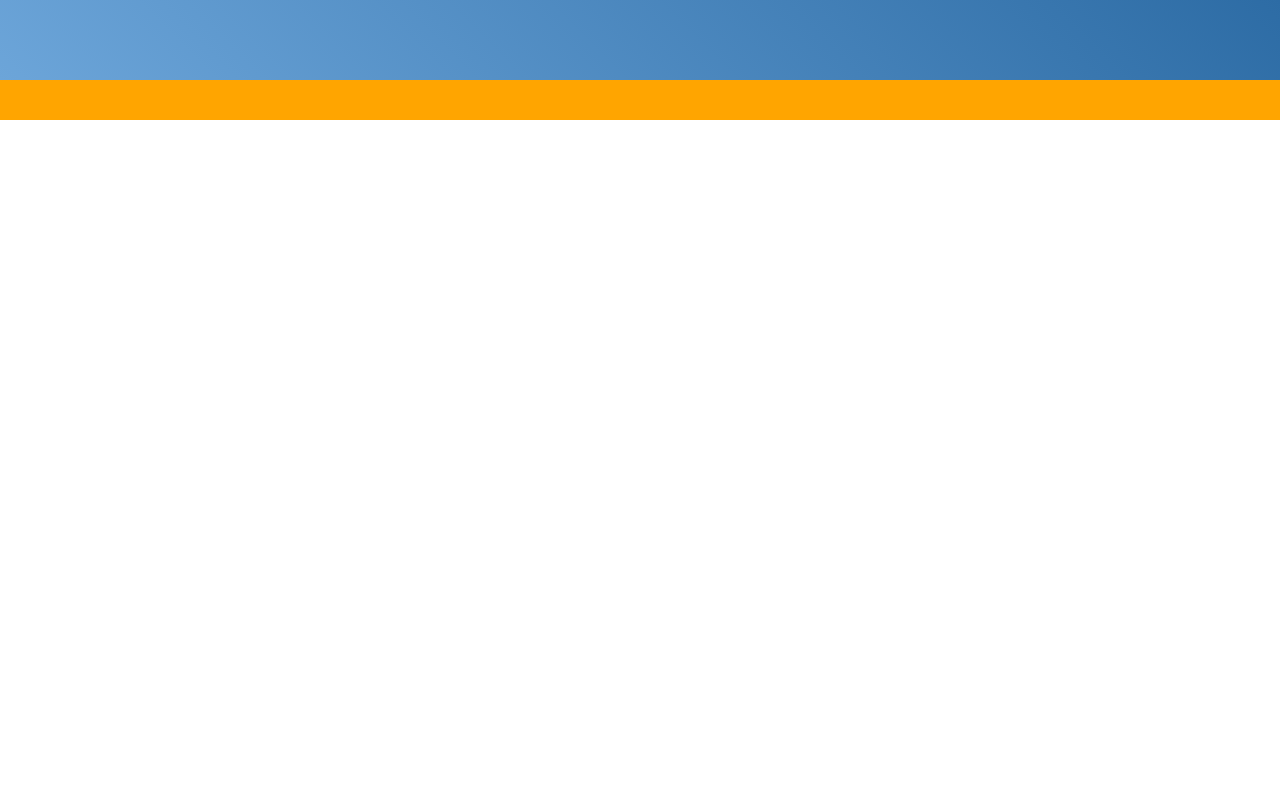
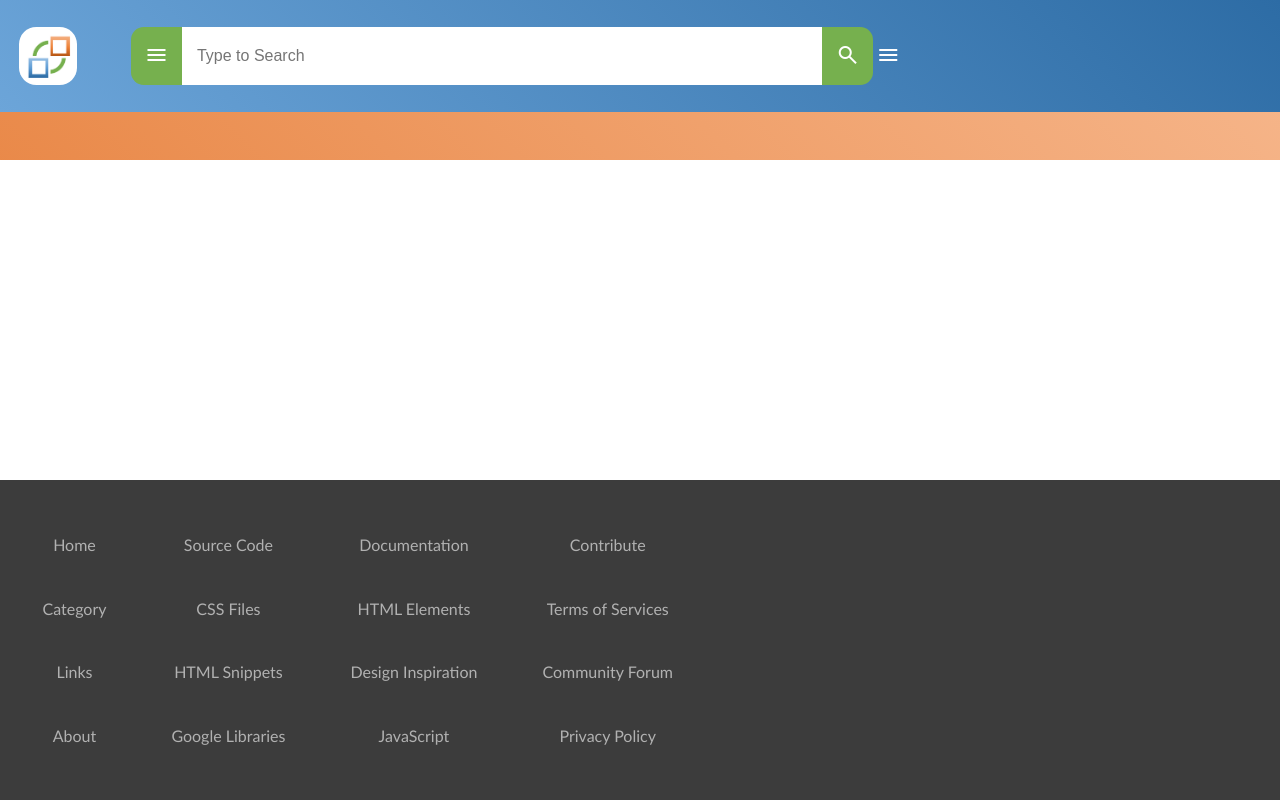
Before and after one commit to asad-777/Elementor, a plain HTML site: page index.html in a window 1280 px wide. Drawn offline with nearby package versions, Linux system fonts and the light colour scheme; a web font is replaced by a local one.

Commit message:
footer added

```diff
--- a/css_files/index.css
+++ b/css_files/index.css
@@ -1,6 +1,7 @@
 * {
     margin: 0;
     padding: 0;
+    box-sizing: border-box;
     font-family: 'Trebuchet MS', 'Lucida Sans Unicode', 'Lucida Grande', 'Lucida Sans', Arial, sans-serif;
 }
 
@@ -46,24 +47,120 @@ for large devices (laptops and desktops)
         background-color: white;
         box-sizing: border-box;
     }
+    .hover{
+        transition-duration: 0.3s;
+        border: 2px solid transparent;
+    }
+    .hover:hover{
+        border: 2px solid whitesmoke;
+        transform: translate(-2px,-1px);
+        box-shadow: 10px 10px 15px rgba(0, 0, 0, 0.3);
+    }
+    /*Top navigation bar*/
     .top_navbar {
         width: 100%;
-        height: 15vh;
+        height: 20vh;
         background-color: transparent;
         top: 0;
         left: 0;
         position: fixed;
+        z-index: 1000;
     }
+    /*top blue navigation bar*/
     .top_navbar-1{
         width: 100%;
-        height: 10vh;
+        height: 14vh;
         background: linear-gradient(45deg,rgb(108, 165, 217),rgb(45, 108, 165));
         display: flex;
+        align-items: center;
     }
+    .logo{
+        width: 4.5vw;
+        height: 4.5vw;
+        border-radius: 30%;
+        background-image: url(/image_files/small_logo.png);
+        background-size: contain;
+        margin-left: 1.5vw;
+    }
+    .input{
+        display: flex;
+        align-items: center;
+        margin-left: 4vw;
+        border-radius: 1vw;
+        border: 3px solid transparent;
+        transition-duration: 0.3s;
+    }
+    .input input{
+        width: 50vw;
+        height: 4.5vw;
+        border: 2px solid transparent;
+        padding: 0px 1vw 0px 1vw;
+        font-size: 1em;
+        font-family: sans-serif;
+        outline: none;
+    }
+    #category{
+        width: 4vw;
+        height: 4.5vw;
+        border: 2px solid transparent;
+        background-color: rgb(118, 176, 78);
+        border-top-left-radius: 1vw;
+        border-bottom-left-radius: 1vw;
+    }
+    #search{
+        width: 4vw;
+        height: 4.5vw;
+        border: 2px solid transparent;
+        border-top-right-radius: 1vw;
+        border-bottom-right-radius: 1vw;
+        background-color: rgb(118, 176, 78);
+    }
+.button_input:active {
+    transform: translateY(2px); /* Slight push-down effect */
+    background-color: rgb(78, 136, 38); /* Even darker green on click */
+}
+    /*top orange navigation bar*/
     .top_navbar-2{
         width: 100%;
-        height: 5vh;
+        height: 6vh;
         display: flex;
-        background-color: orange;
+        background: linear-gradient(45deg,rgba(228, 108, 28, 0.8),rgba(243, 161, 106, 0.8));
     }
 }
+
+/*Footer is starting here*/
+.footer{
+    width: 100%;
+    height: 25vw;
+    background-color: rgb(60, 60, 60);
+    position: fixed;
+    bottom: 0;
+    left: 0;
+    display: flex;
+    align-items: center;
+}
+.footer table td {
+    text-align: center;
+    align-items: center;
+    justify-content: center;
+    transition-duration: 0.3s;
+}
+
+.table_footer_data {
+    display: block;  /* Makes the <a> tag fill the entire <td> */
+    padding: 1.6vw;
+    color: rgba(255,255,255,0.6);
+    font-size: 1em;
+    font-weight: 500;
+    text-decoration: none;
+    border: 2px solid transparent;
+    border-radius: 1vw;
+    transition: transform 0.3s, box-shadow 0.3s, border-color 0.3s;
+}
+
+.table_footer_data:hover {
+    border: 2px solid whitesmoke;
+    transform: translate(-2px,-1px);
+    box-shadow: 10px 10px 15px rgba(0, 0, 0, 0.3);
+    color: rgba(255,255,255,0.9);
+}
--- a/index.html
+++ b/index.html
@@ -3,14 +3,37 @@
 <head>
     <meta charset="UTF-8">
     <meta name="viewport" content="width=device-width, initial-scale=1.0">
+
+<link rel="preconnect" href="https://fonts.googleapis.com">
+<link rel="preconnect" href="https://fonts.gstatic.com" crossorigin>
+<link href="https://fonts.googleapis.com/css2?family=Foldit:wght@100..900&family=Nerko+One&display=swap" rel="stylesheet">
+<link rel="stylesheet" href="https://fonts.googleapis.com/css2?family=Material+Symbols+Outlined:opsz,wght,FILL,GRAD@20..48,100..700,0..1,-50..200" />
+
+
     <link rel="stylesheet" href="css_files/index.css">
-    <link rel="icon" href="image_files/logo.png">
+    <link rel="icon" href="image_files/small_logo.png">
     <title>Elementor</title>
 </head>
 <body>
+    <!--Navigation Bar starts here-->
     <nav>
         <div class="top_navbar">
             <div class="top_navbar-1">
+
+              <a href="index.html"><div class="logo hover"></div></a>
+
+               <div class="input">
+                <button id="category" class="button_input"><span class="material-symbols-outlined" style="color: white">menu</span></button>
+                <input placeholder="Type to Search">
+                <button id="search" class="button_input"><span class="material-symbols-outlined" style="color: white;">search</span></button>
+               </div>
+
+<!-- the top nav bar icons-->
+               <div>
+                    <span class="material-symbols-outlined" style="color: white">menu</span>
+               </div>
+<!-- top nav bar icons end herer-->
+
 
             </div>
             <div class="top_navbar-2">
@@ -18,5 +41,40 @@
             </div>
         </div>
     </nav>
+    <!--Navigation Bar Ends here-->
+
+
+    <!--Footer starts here-->
+    <footer>
+        <div class="footer">
+<table style="border-spacing: 20px 0px;">
+    <tr>
+        <td><a href="#" class="table_footer_data">Home</a></td>
+        <td><a href="#" class="table_footer_data">Source Code</a></td>
+        <td><a href="#" class="table_footer_data">Documentation</a></td>
+        <td><a href="#" class="table_footer_data">Contribute</a></td>
+    </tr>
+    <tr>
+        <td><a href="#" class="table_footer_data">Category</a></td>
+        <td><a href="#" class="table_footer_data">CSS Files</a></td>
+        <td><a href="#" class="table_footer_data">HTML Elements</a></td>
+        <td><a href="#" class="table_footer_data">Terms of Services</a></td>
+    </tr>
+    <tr>
+        <td><a href="#" class="table_footer_data">Links</a></td>
+        <td><a href="#" class="table_footer_data">HTML Snippets</a></td>
+        <td><a href="#" class="table_footer_data">Design Inspiration</a></td>
+        <td><a href="#" class="table_footer_data">Community Forum</a></td>
+    </tr>
+    <tr>
+        <td><a href="#" class="table_footer_data">About</a></td>
+        <td><a href="#" class="table_footer_data">Google Libraries</a></td>
+        <td><a href="#" class="table_footer_data">JavaScript</a></td>
+        <td><a href="#" class="table_footer_data">Privacy Policy</a></td>
+    </tr>
+</table>
+
+        </div>
+    </footer>
 </body>
 </html>
```
Also changed, not shown: image_files/small_logo.png (added).
